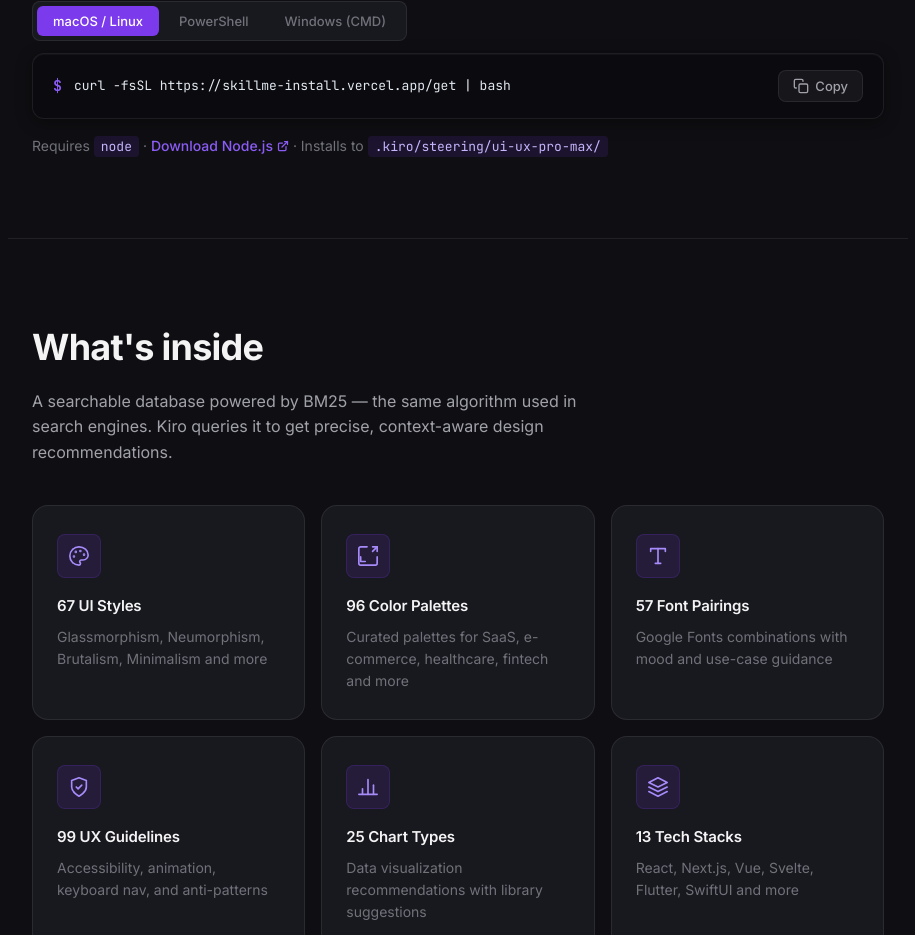
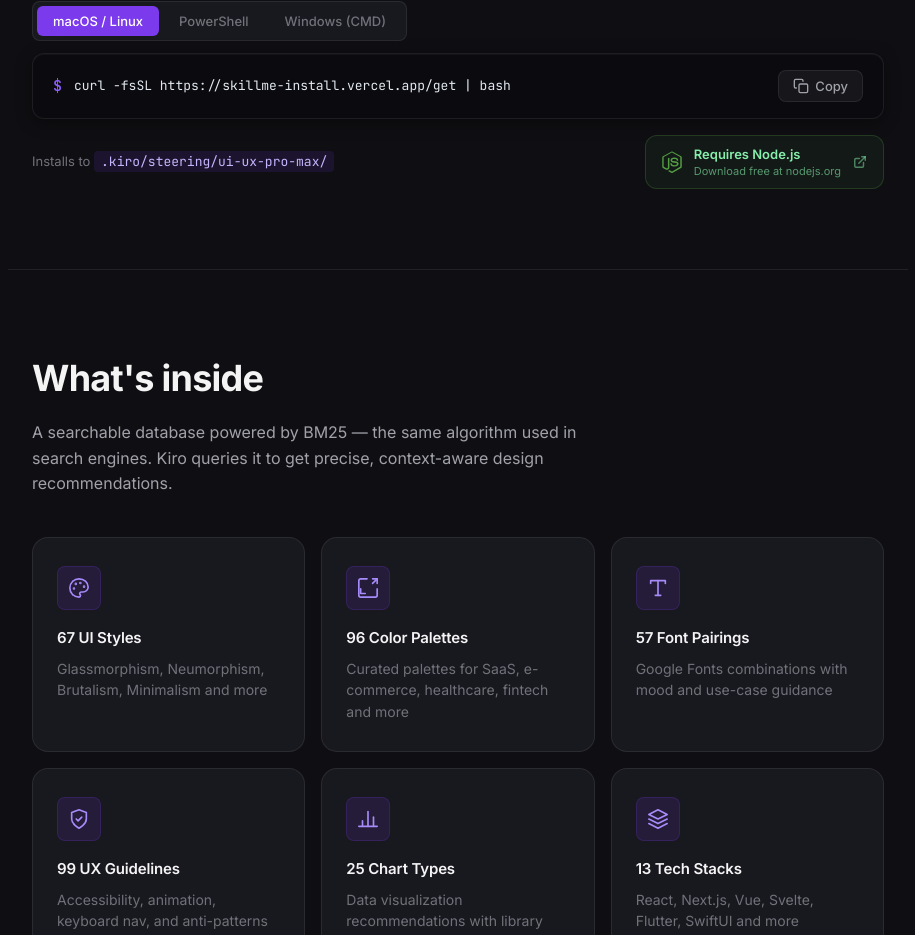
Before and after one commit to LOCAL2/skillme_install, a React (Vite) app: page / in a window 1280 px wide. Shown: the part 808-1743 px from the top of the page, without its empty margins (182-1097 px from the left). Built offline with nearby package versions, Linux system fonts and the light colour scheme.

Commit message:
feat: Node.js download card with logo and proper layout

```diff
--- a/src/App.css
+++ b/src/App.css
@@ -284,22 +284,77 @@
 }
 
 .install-note {
-  font-size: 14px;
+  font-size: 13px;
   color: var(--text-muted);
   margin: 0;
 }
 
-.install-note-link {
+.install-note code {
+  font-family: var(--font-mono);
+  font-size: 12px;
+  color: var(--code-text);
+  background: var(--code-bg);
+  padding: 2px 6px;
+  border-radius: 4px;
+}
+
+.install-footer {
+  display: flex;
+  align-items: center;
+  justify-content: space-between;
+  gap: 16px;
+  flex-wrap: wrap;
+}
+
+/* Node.js download button */
+.node-download-btn {
   display: inline-flex;
   align-items: center;
-  gap: 4px;
-  color: var(--primary-light);
+  gap: 12px;
+  padding: 10px 16px;
+  background: rgba(83, 158, 67, 0.08);
+  border: 1px solid rgba(83, 158, 67, 0.25);
+  border-radius: var(--radius-md);
   text-decoration: none;
-  font-weight: 500;
-  transition: color var(--transition);
+  transition: all var(--transition);
+  flex-shrink: 0;
 }
 
-.install-note-link:hover { color: #c4b5fd; }
+.node-download-btn:hover {
+  background: rgba(83, 158, 67, 0.15);
+  border-color: rgba(83, 158, 67, 0.45);
+  transform: translateY(-1px);
+  box-shadow: 0 4px 16px rgba(83, 158, 67, 0.15);
+}
+
+.node-btn-text {
+  display: flex;
+  flex-direction: column;
+  gap: 1px;
+}
+
+.node-btn-label {
+  font-size: 13px;
+  font-weight: 600;
+  color: #86efac;
+  line-height: 1.3;
+}
+
+.node-btn-sub {
+  font-size: 11px;
+  color: rgba(134, 239, 172, 0.6);
+  line-height: 1.3;
+}
+
+.node-btn-arrow {
+  color: rgba(134, 239, 172, 0.5);
+  flex-shrink: 0;
+  transition: transform var(--transition);
+}
+
+.node-download-btn:hover .node-btn-arrow {
+  transform: translate(2px, -2px);
+}
 
 .install-prereq {
   display: flex;
--- a/src/App.tsx
+++ b/src/App.tsx
@@ -113,23 +113,34 @@
           <code className="command-text">{commands[activeOS]}</code>
           <CopyButton text={commands[activeOS]} />
         </div>
-        <p className="install-note">
-          Requires <code>node</code> ·{' '}
+
+        <div className="install-footer">
+          <div className="install-note">
+            Installs to <code>.kiro/steering/{SKILL_NAME}/</code>
+          </div>
           <a
             href="https://nodejs.org/en/download"
             target="_blank"
             rel="noopener noreferrer"
-            className="install-note-link"
+            className="node-download-btn"
+            aria-label="Download Node.js (required)"
           >
-            Download Node.js
-            <svg width="12" height="12" viewBox="0 0 24 24" fill="none" stroke="currentColor" strokeWidth="2.5" strokeLinecap="round" strokeLinejoin="round" aria-hidden="true">
+            {/* Official Node.js hex logo */}
+            <svg width="20" height="22" viewBox="0 0 256 289" aria-hidden="true">
+              <path fill="#539E43" d="M128 288.464c-3.975 0-7.685-1.06-11.13-2.915l-35.247-20.936c-5.3-2.915-2.65-3.975-1.06-4.505 7.155-2.385 8.48-2.915 15.9-7.155.796-.53 1.856-.265 2.65.265l27.032 16.166c1.06.53 2.385.53 3.18 0l105.74-61.217c1.06-.53 1.59-1.59 1.59-2.915V83.08c0-1.325-.53-2.385-1.59-2.915L128.795 18.948c-1.06-.53-2.385-.53-3.18 0L19.874 80.165c-1.06.53-1.59 1.855-1.59 2.915v122.17c0 1.06.53 2.385 1.59 2.915l28.887 16.695c15.635 7.95 25.44-1.325 25.44-10.6V94.21c0-1.59 1.325-3.18 3.18-3.18h13.516c1.59 0 3.18 1.325 3.18 3.18V214.26c0 20.936-11.395 32.86-31.27 32.86-6.095 0-10.865 0-24.38-6.625L9.274 223.8C3.444 220.62 0 214.525 0 208.165V85.995c0-6.36 3.444-12.455 9.274-15.635L118.87 9.143c5.565-3.18 13.25-3.18 18.815 0l109.45 61.217c5.83 3.18 9.274 9.274 9.274 15.635v122.17c0 6.36-3.444 12.455-9.274 15.635l-109.45 61.217c-3.445 1.59-7.42 2.385-11.13 2.385l-.53.265z"/>
+              <path fill="#539E43" d="M161.532 204.45c-46.277 0-55.816-21.2-55.816-39.22 0-1.59 1.325-3.18 3.18-3.18h13.78c1.59 0 2.915 1.06 2.915 2.65 2.12 14.045 8.215 20.936 36.206 20.936 22.26 0 31.8-5.035 31.8-16.96 0-6.89-2.65-11.925-37.266-15.37-28.887-2.915-46.807-9.274-46.807-32.33 0-21.466 18.02-34.187 48.232-34.187 33.92 0 50.616 11.66 52.736 37.1.265 1.59-1.06 3.18-2.65 3.18h-13.78c-1.325 0-2.65-1.06-2.915-2.385-3.18-14.575-11.395-19.345-33.655-19.345-24.645 0-27.56 8.745-27.56 15.105 0 7.95 3.445 10.07 36.206 14.31 32.5 4.24 47.867 10.335 47.867 33.125-.265 23.32-19.345 36.57-52.471 36.57z"/>
+            </svg>
+            <div className="node-btn-text">
+              <span className="node-btn-label">Requires Node.js</span>
+              <span className="node-btn-sub">Download free at nodejs.org</span>
+            </div>
+            <svg width="14" height="14" viewBox="0 0 24 24" fill="none" stroke="currentColor" strokeWidth="2.5" strokeLinecap="round" strokeLinejoin="round" className="node-btn-arrow" aria-hidden="true">
               <path d="M18 13v6a2 2 0 0 1-2 2H5a2 2 0 0 1-2-2V8a2 2 0 0 1 2-2h6"/>
               <polyline points="15 3 21 3 21 9"/>
               <line x1="10" y1="14" x2="21" y2="3"/>
             </svg>
           </a>
-          {' '}· Installs to <code>.kiro/steering/{SKILL_NAME}/</code>
-        </p>
+        </div>
       </section>
 
       {/* ── FEATURES ── */}
```
